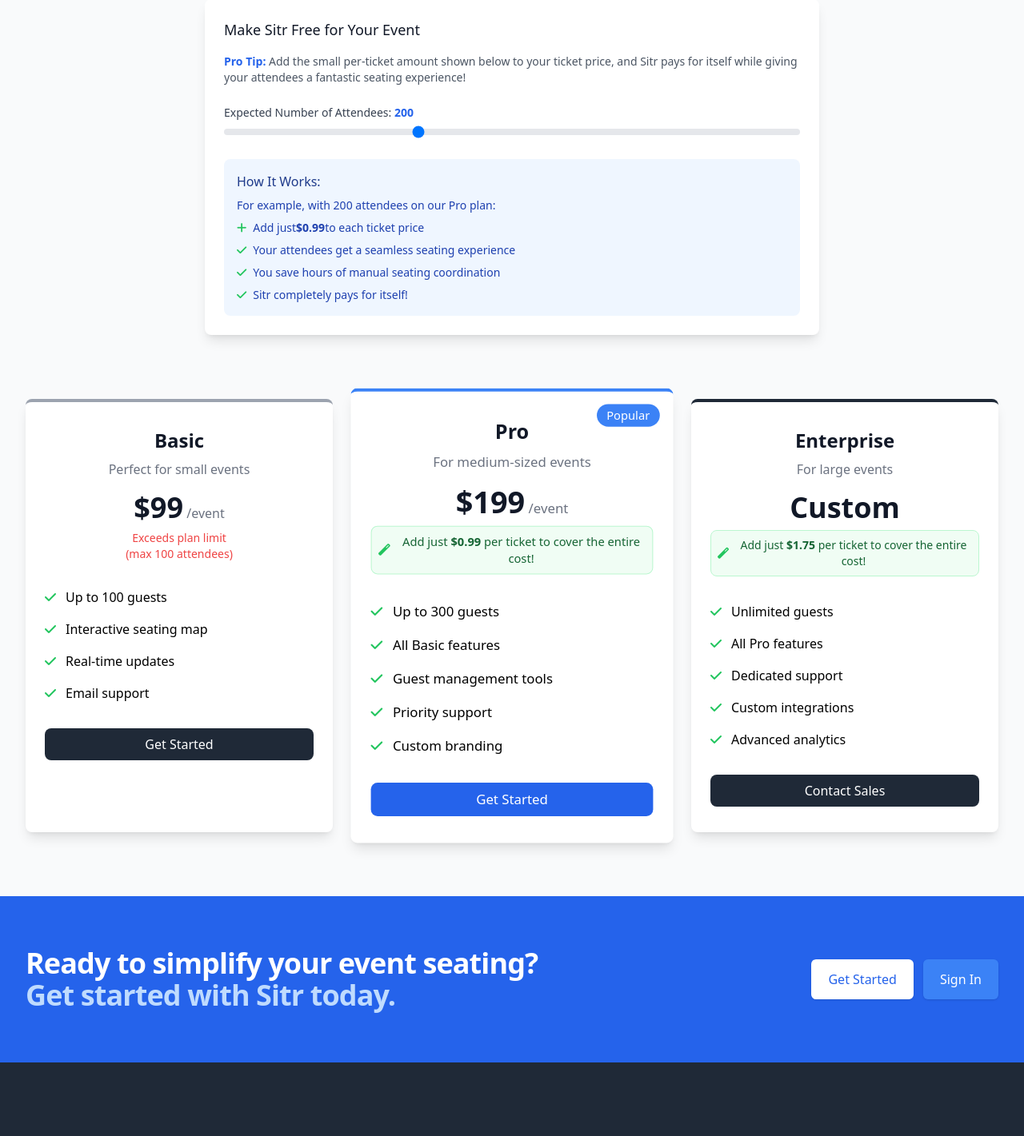
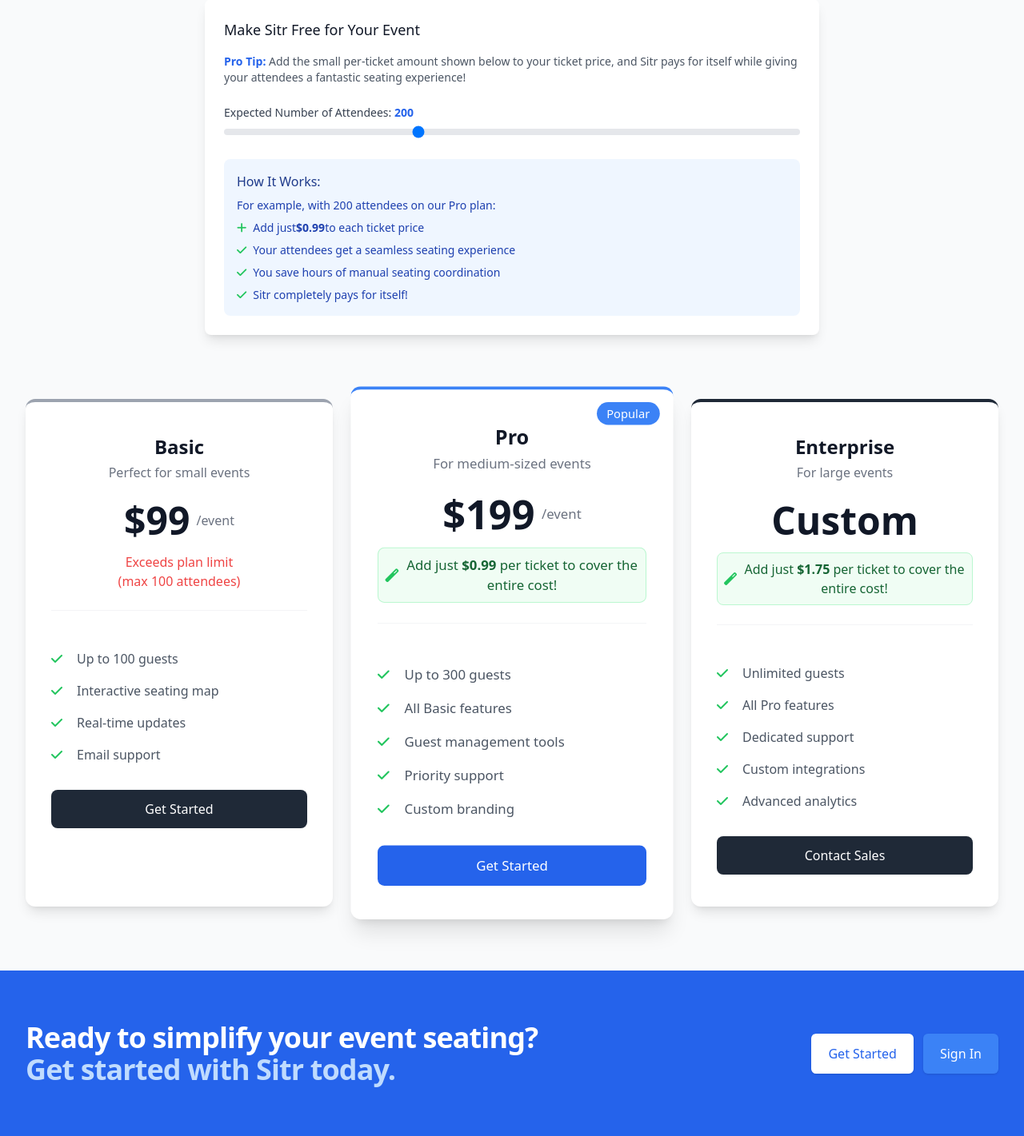
Before and after one commit to thisisalimirza/formalseating, a PHP site: page /landing.php in a window 1280 px wide. Shown: the part 2637-4058 px from the top of the page at 80% size. Run offline with PHP 8.4, Linux system fonts and the light colour scheme; some libraries are stand-ins or nearby versions.

Commit message:
Enhance pricing tiers visual hierarchy and flow

```diff
--- a/landing.php
+++ b/landing.php
@@ -360,46 +360,49 @@
             <div class="mt-20">
                 <div class="grid grid-cols-1 gap-8 sm:grid-cols-2 lg:grid-cols-3">
                     <!-- Basic Plan -->
-                    <div class="bg-white rounded-lg shadow-lg overflow-hidden border-t-4 border-gray-400">
-                        <div class="px-6 py-8">
+                    <div class="bg-white rounded-xl shadow-lg overflow-hidden border-t-4 border-gray-400 transition-transform hover:scale-[1.02]">
+                        <div class="px-8 py-10">
                             <div class="text-center">
-                                <h3 class="text-2xl font-bold text-gray-900">Basic</h3>
-                                <p class="mt-2 text-gray-500">Perfect for small events</p>
-                                <div class="mt-4">
-                                    <span class="text-4xl font-bold text-gray-900">$99</span>
-                                    <span class="text-gray-500">/event</span>
-                                    <div class="mt-2 text-sm" id="basicPriceContainer">
-                                        <div class="bg-green-50 border border-green-200 rounded-lg p-2 flex items-center">
-                                            <i class="fas fa-magic text-green-500 mr-2"></i>
-                                            <span class="text-green-800">
-                                                Add just <span id="basicPerTicket" class="font-semibold">$1.65</span> per ticket to cover the entire cost!
-                                            </span>
+                                <h3 class="text-2xl font-bold text-gray-900 mb-1">Basic</h3>
+                                <p class="text-gray-500 mb-6">Perfect for small events</p>
+                                <div class="mb-6">
+                                    <div class="flex items-center justify-center">
+                                        <span class="text-5xl font-bold text-gray-900">$99</span>
+                                        <span class="text-gray-500 ml-2">/event</span>
+                                    </div>
+                                    <div class="mt-4" id="basicPriceContainer">
+                                        <div class="bg-green-50 border border-green-200 rounded-lg p-3">
+                                            <div class="flex items-center justify-center text-green-800">
+                                                <i class="fas fa-magic text-green-600 mr-2"></i>
+                                                <span>
+                                                    Add just <span id="basicPerTicket" class="font-semibold">$1.65</span> per ticket<br/>to cover the entire cost!
+                                                </span>
+                                            </div>
                                         </div>
                                     </div>
                                 </div>
                             </div>
-                            <div class="mt-8">
-                                <ul class="space-y-4">
-                                    <li class="flex items-center">
-                                        <i class="fas fa-check text-green-500 mr-3"></i>
-                                        <span>Up to 100 guests</span>
-                                    </li>
-                                    <li class="flex items-center">
-                                        <i class="fas fa-check text-green-500 mr-3"></i>
-                                        <span>Interactive seating map</span>
-                                    </li>
-                                    <li class="flex items-center">
-                                        <i class="fas fa-check text-green-500 mr-3"></i>
-                                        <span>Real-time updates</span>
-                                    </li>
-                                    <li class="flex items-center">
-                                        <i class="fas fa-check text-green-500 mr-3"></i>
-                                        <span>Email support</span>
-                                    </li>
-                                </ul>
+                            <div class="space-y-4">
+                                <div class="border-t border-gray-100 pt-6 mb-6"></div>
+                                <div class="flex items-center">
+                                    <i class="fas fa-check text-green-500 mr-3 w-5"></i>
+                                    <span class="text-gray-600">Up to 100 guests</span>
+                                </div>
+                                <div class="flex items-center">
+                                    <i class="fas fa-check text-green-500 mr-3 w-5"></i>
+                                    <span class="text-gray-600">Interactive seating map</span>
+                                </div>
+                                <div class="flex items-center">
+                                    <i class="fas fa-check text-green-500 mr-3 w-5"></i>
+                                    <span class="text-gray-600">Real-time updates</span>
+                                </div>
+                                <div class="flex items-center">
+                                    <i class="fas fa-check text-green-500 mr-3 w-5"></i>
+                                    <span class="text-gray-600">Email support</span>
+                                </div>
                             </div>
                             <div class="mt-8">
-                                <a href="register.php" class="block w-full text-center px-4 py-2 bg-gray-800 text-white rounded-lg hover:bg-gray-700 transition-colors">
+                                <a href="register.php" class="block w-full text-center px-6 py-3 bg-gray-800 text-white rounded-lg hover:bg-gray-700 transition-colors font-medium">
                                     Get Started
                                 </a>
                             </div>
@@ -407,53 +410,56 @@
                     </div>
 
                     <!-- Pro Plan -->
-                    <div class="bg-white rounded-lg shadow-lg overflow-hidden border-t-4 border-blue-500 transform scale-105">
-                        <div class="px-6 py-8">
-                            <div class="absolute top-0 right-0 mt-4 mr-4">
-                                <span class="bg-blue-500 text-white text-sm px-3 py-1 rounded-full">Popular</span>
-                            </div>
+                    <div class="bg-white rounded-xl shadow-xl overflow-hidden border-t-4 border-blue-500 transform scale-105 relative">
+                        <div class="absolute top-0 right-0 mt-4 mr-4">
+                            <span class="bg-blue-500 text-white text-sm px-3 py-1 rounded-full font-medium">Popular</span>
+                        </div>
+                        <div class="px-8 py-10">
                             <div class="text-center">
-                                <h3 class="text-2xl font-bold text-gray-900">Pro</h3>
-                                <p class="mt-2 text-gray-500">For medium-sized events</p>
-                                <div class="mt-4">
-                                    <span class="text-4xl font-bold text-gray-900">$199</span>
-                                    <span class="text-gray-500">/event</span>
-                                    <div class="mt-2 text-sm" id="proPriceContainer">
-                                        <div class="bg-green-50 border border-green-200 rounded-lg p-2 flex items-center">
-                                            <i class="fas fa-magic text-green-500 mr-2"></i>
-                                            <span class="text-green-800">
-                                                Add just <span id="proPerTicket" class="font-semibold">$2.65</span> per ticket to cover the entire cost!
-                                            </span>
+                                <h3 class="text-2xl font-bold text-gray-900 mb-1">Pro</h3>
+                                <p class="text-gray-500 mb-6">For medium-sized events</p>
+                                <div class="mb-6">
+                                    <div class="flex items-center justify-center">
+                                        <span class="text-5xl font-bold text-gray-900">$199</span>
+                                        <span class="text-gray-500 ml-2">/event</span>
+                                    </div>
+                                    <div class="mt-4" id="proPriceContainer">
+                                        <div class="bg-green-50 border border-green-200 rounded-lg p-3">
+                                            <div class="flex items-center justify-center text-green-800">
+                                                <i class="fas fa-magic text-green-600 mr-2"></i>
+                                                <span>
+                                                    Add just <span id="proPerTicket" class="font-semibold">$2.65</span> per ticket<br/>to cover the entire cost!
+                                                </span>
+                                            </div>
                                         </div>
                                     </div>
                                 </div>
                             </div>
-                            <div class="mt-8">
-                                <ul class="space-y-4">
-                                    <li class="flex items-center">
-                                        <i class="fas fa-check text-green-500 mr-3"></i>
-                                        <span>Up to 300 guests</span>
-                                    </li>
-                                    <li class="flex items-center">
-                                        <i class="fas fa-check text-green-500 mr-3"></i>
-                                        <span>All Basic features</span>
-                                    </li>
-                                    <li class="flex items-center">
-                                        <i class="fas fa-check text-green-500 mr-3"></i>
-                                        <span>Guest management tools</span>
-                                    </li>
-                                    <li class="flex items-center">
-                                        <i class="fas fa-check text-green-500 mr-3"></i>
-                                        <span>Priority support</span>
-                                    </li>
-                                    <li class="flex items-center">
-                                        <i class="fas fa-check text-green-500 mr-3"></i>
-                                        <span>Custom branding</span>
-                                    </li>
-                                </ul>
+                            <div class="space-y-4">
+                                <div class="border-t border-gray-100 pt-6 mb-6"></div>
+                                <div class="flex items-center">
+                                    <i class="fas fa-check text-green-500 mr-3 w-5"></i>
+                                    <span class="text-gray-600">Up to 300 guests</span>
+                                </div>
+                                <div class="flex items-center">
+                                    <i class="fas fa-check text-green-500 mr-3 w-5"></i>
+                                    <span class="text-gray-600">All Basic features</span>
+                                </div>
+                                <div class="flex items-center">
+                                    <i class="fas fa-check text-green-500 mr-3 w-5"></i>
+                                    <span class="text-gray-600">Guest management tools</span>
+                                </div>
+                                <div class="flex items-center">
+                                    <i class="fas fa-check text-green-500 mr-3 w-5"></i>
+                                    <span class="text-gray-600">Priority support</span>
+                                </div>
+                                <div class="flex items-center">
+                                    <i class="fas fa-check text-green-500 mr-3 w-5"></i>
+                                    <span class="text-gray-600">Custom branding</span>
+                                </div>
                             </div>
                             <div class="mt-8">
-                                <a href="register.php" class="block w-full text-center px-4 py-2 bg-blue-600 text-white rounded-lg hover:bg-blue-700 transition-colors">
+                                <a href="register.php" class="block w-full text-center px-6 py-3 bg-blue-600 text-white rounded-lg hover:bg-blue-700 transition-colors font-medium">
                                     Get Started
                                 </a>
                             </div>
@@ -461,49 +467,52 @@
                     </div>
 
                     <!-- Enterprise Plan -->
-                    <div class="bg-white rounded-lg shadow-lg overflow-hidden border-t-4 border-gray-800">
-                        <div class="px-6 py-8">
+                    <div class="bg-white rounded-xl shadow-lg overflow-hidden border-t-4 border-gray-800 transition-transform hover:scale-[1.02]">
+                        <div class="px-8 py-10">
                             <div class="text-center">
-                                <h3 class="text-2xl font-bold text-gray-900">Enterprise</h3>
-                                <p class="mt-2 text-gray-500">For large events</p>
-                                <div class="mt-4">
-                                    <span class="text-4xl font-bold text-gray-900">Custom</span>
-                                    <div class="mt-2 text-sm" id="enterprisePriceContainer">
-                                        <div class="bg-green-50 border border-green-200 rounded-lg p-2 flex items-center">
-                                            <i class="fas fa-magic text-green-500 mr-2"></i>
-                                            <span class="text-green-800">
-                                                Add just <span id="enterprisePerTicket" class="font-semibold">$3.65</span> per ticket to cover the entire cost!
-                                            </span>
+                                <h3 class="text-2xl font-bold text-gray-900 mb-1">Enterprise</h3>
+                                <p class="text-gray-500 mb-6">For large events</p>
+                                <div class="mb-6">
+                                    <div class="flex items-center justify-center">
+                                        <span class="text-5xl font-bold text-gray-900">Custom</span>
+                                    </div>
+                                    <div class="mt-4" id="enterprisePriceContainer">
+                                        <div class="bg-green-50 border border-green-200 rounded-lg p-3">
+                                            <div class="flex items-center justify-center text-green-800">
+                                                <i class="fas fa-magic text-green-600 mr-2"></i>
+                                                <span>
+                                                    Add just <span id="enterprisePerTicket" class="font-semibold">$3.65</span> per ticket<br/>to cover the entire cost!
+                                                </span>
+                                            </div>
                                         </div>
                                     </div>
                                 </div>
                             </div>
-                            <div class="mt-8">
-                                <ul class="space-y-4">
-                                    <li class="flex items-center">
-                                        <i class="fas fa-check text-green-500 mr-3"></i>
-                                        <span>Unlimited guests</span>
-                                    </li>
-                                    <li class="flex items-center">
-                                        <i class="fas fa-check text-green-500 mr-3"></i>
-                                        <span>All Pro features</span>
-                                    </li>
-                                    <li class="flex items-center">
-                                        <i class="fas fa-check text-green-500 mr-3"></i>
-                                        <span>Dedicated support</span>
-                                    </li>
-                                    <li class="flex items-center">
-                                        <i class="fas fa-check text-green-500 mr-3"></i>
-                                        <span>Custom integrations</span>
-                                    </li>
-                                    <li class="flex items-center">
-                                        <i class="fas fa-check text-green-500 mr-3"></i>
-                                        <span>Advanced analytics</span>
-                                    </li>
-                                </ul>
+                            <div class="space-y-4">
+                                <div class="border-t border-gray-100 pt-6 mb-6"></div>
+                                <div class="flex items-center">
+                                    <i class="fas fa-check text-green-500 mr-3 w-5"></i>
+                                    <span class="text-gray-600">Unlimited guests</span>
+                                </div>
+                                <div class="flex items-center">
+                                    <i class="fas fa-check text-green-500 mr-3 w-5"></i>
+                                    <span class="text-gray-600">All Pro features</span>
+                                </div>
+                                <div class="flex items-center">
+                                    <i class="fas fa-check text-green-500 mr-3 w-5"></i>
+                                    <span class="text-gray-600">Dedicated support</span>
+                                </div>
+                                <div class="flex items-center">
+                                    <i class="fas fa-check text-green-500 mr-3 w-5"></i>
+                                    <span class="text-gray-600">Custom integrations</span>
+                                </div>
+                                <div class="flex items-center">
+                                    <i class="fas fa-check text-green-500 mr-3 w-5"></i>
+                                    <span class="text-gray-600">Advanced analytics</span>
+                                </div>
                             </div>
                             <div class="mt-8">
-                                <a href="register.php" class="block w-full text-center px-4 py-2 bg-gray-800 text-white rounded-lg hover:bg-gray-700 transition-colors">
+                                <a href="register.php" class="block w-full text-center px-6 py-3 bg-gray-800 text-white rounded-lg hover:bg-gray-700 transition-colors font-medium">
                                     Contact Sales
                                 </a>
                             </div>
```
